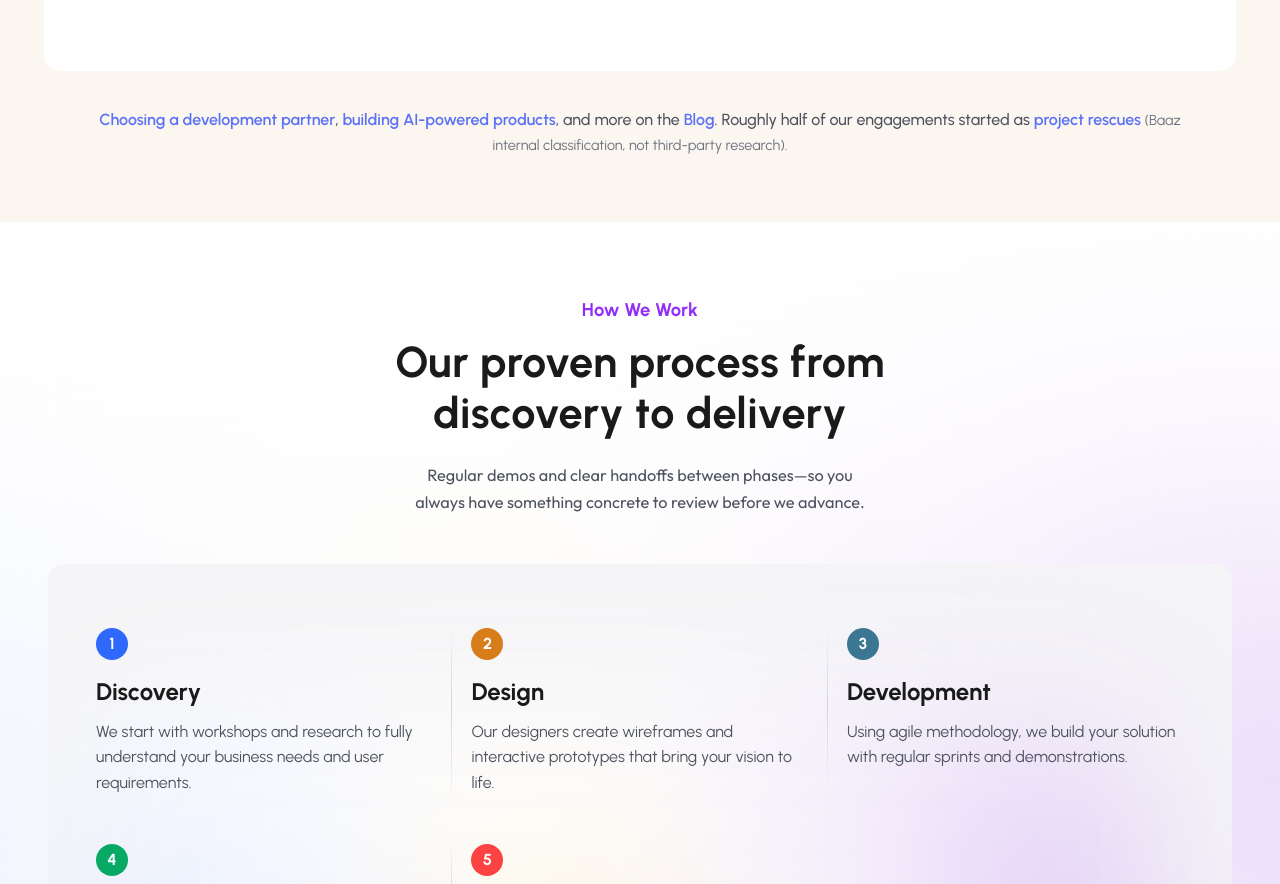
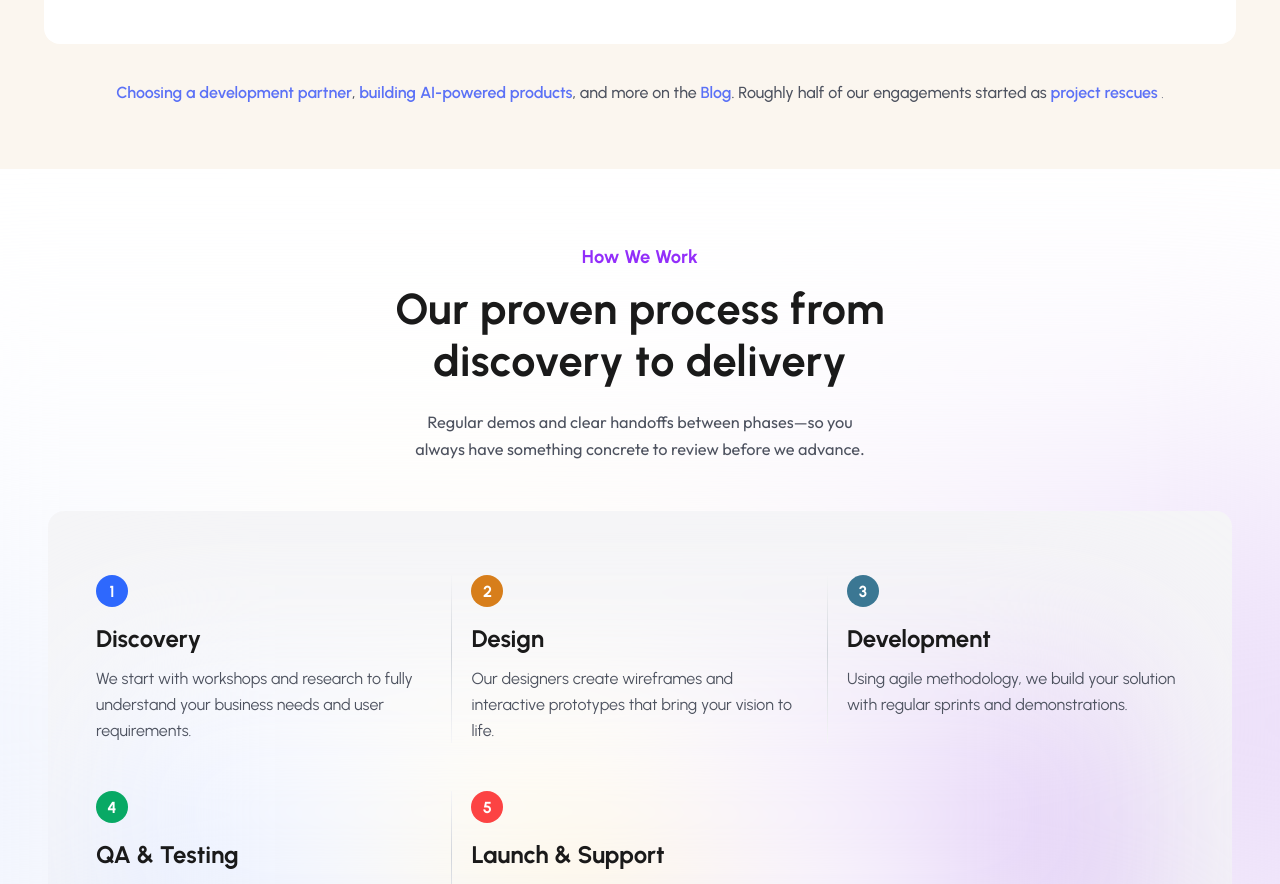
Before and after one commit to rubensavio/baazportfolio, a Next.js app: page / in a window 1280 px wide. Shown: the part 2538-3422 px from the top of the page. Built offline with nearby package versions, Linux system fonts and the light colour scheme; no server answers.

Commit message:
content optimization

```diff
--- a/components/OurExpertise/OurExpertise.js
+++ b/components/OurExpertise/OurExpertise.js
@@ -1,4 +1,4 @@
-'use client';
+"use client";
 
 import React from "react";
 import Link from "next/link";
@@ -39,7 +39,10 @@ const OurExpertise = () => {
 
   return (
     <section className="our-expertise" aria-labelledby="our-expertise-heading">
-      <div className="our-expertise-header animate-on-scroll animate-fade-up" ref={headerRef}>
+      <div
+        className="our-expertise-header animate-on-scroll animate-fade-up"
+        ref={headerRef}
+      >
         <span className="our-expertise-label">Our Expertise</span>
         <h2 id="our-expertise-heading" className="our-expertise-heading">
           Enterprise product engineering for teams that cannot afford toy demos.
@@ -92,7 +95,10 @@ const OurExpertise = () => {
         </div>
       </div>
 
-      <div className="our-expertise-industries animate-on-scroll animate-fade-up" ref={industriesRef}>
+      <div
+        className="our-expertise-industries animate-on-scroll animate-fade-up"
+        ref={industriesRef}
+      >
         <p className="our-expertise-industries-text">
           <Link href="/blog/how-to-choose-software-development-partner">
             Choosing a development partner
@@ -104,10 +110,7 @@ const OurExpertise = () => {
           , and more on the <Link href="/blog">Blog</Link>. Roughly half of our
           engagements started as{" "}
           <Link href="/project-rescue">project rescues</Link>
-          <span className="our-expertise-footnote">
-            {" "}
-            (Baaz internal classification, not third-party research).
-          </span>
+          <span className="our-expertise-footnote"> .</span>
         </p>
       </div>
     </section>
--- a/components/WhoWeAre/WhoWeAre.js
+++ b/components/WhoWeAre/WhoWeAre.js
@@ -68,8 +68,7 @@ const WhoWeAre = () => {
           stay coherent instead of bouncing between separate vendors. Each phase
           ships with clear milestones and acceptance criteria before the next
           begins. We have delivered 100+ web and mobile applications across
-          FinTech, retail, eCommerce, and healthcare-adjacent work (per Baaz
-          internal delivery records).
+          FinTech, retail, eCommerce, and healthcare-adjacent work.
         </p>
       </div>
 
```
